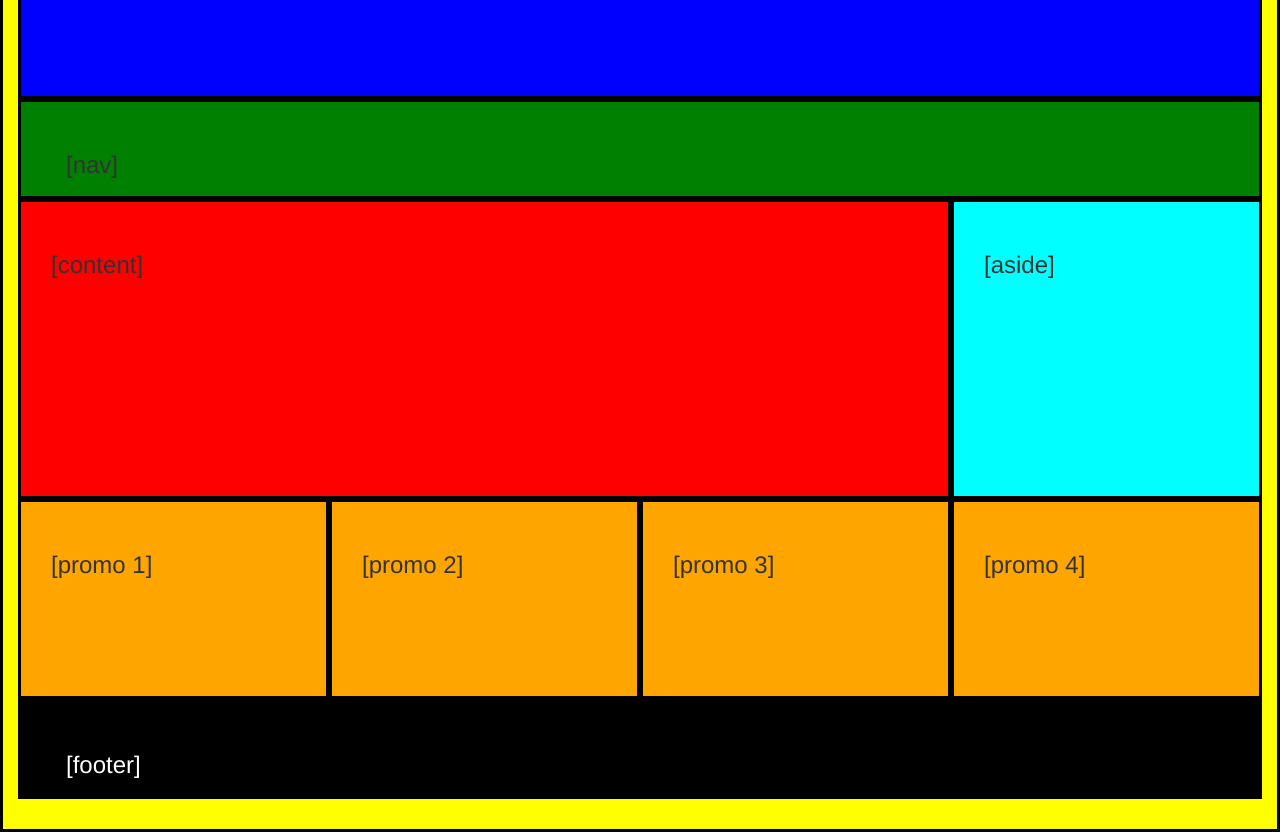
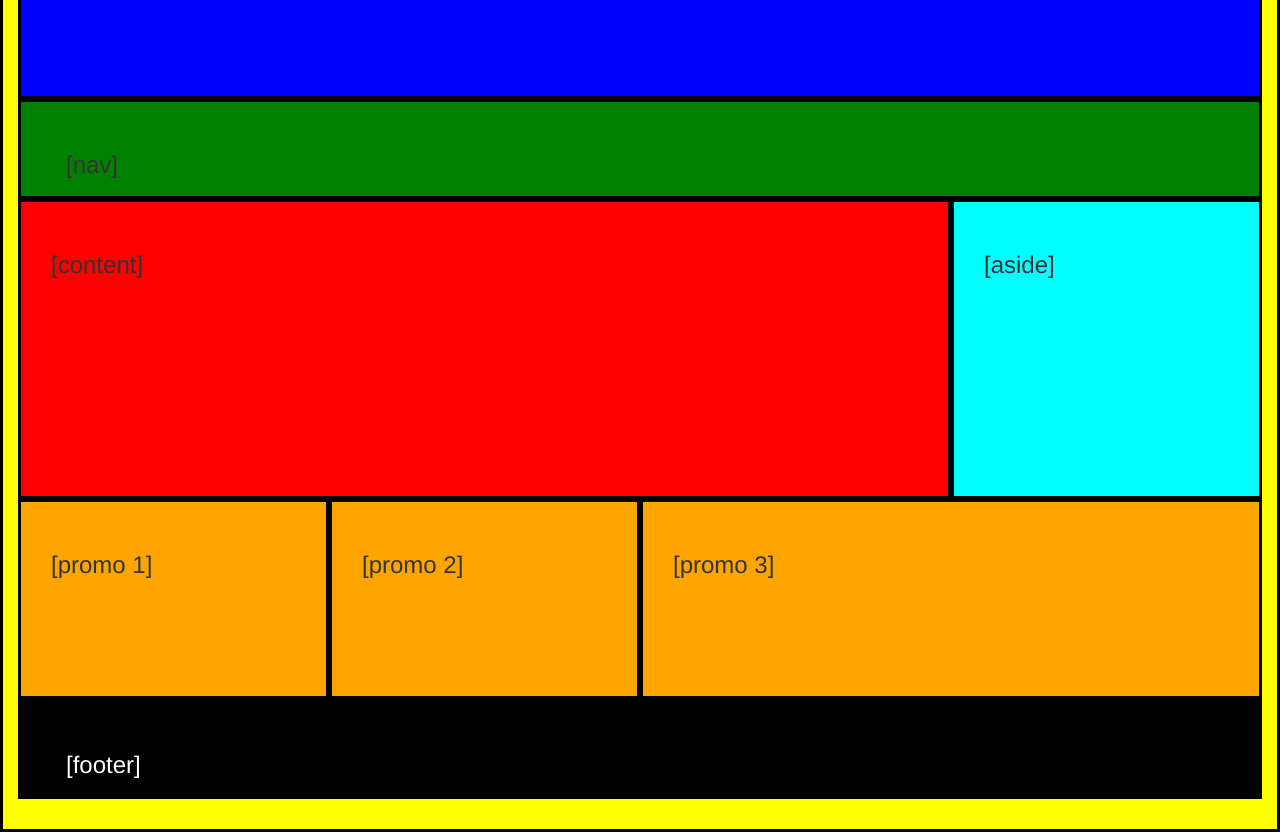
Before and after one commit to Whatahooda/bc2-day2, a plain HTML site: page index.html in a window 1280 px wide. Shown: the part 190-1022 px from the top of the page. Drawn offline with nearby package versions, Linux system fonts and the light colour scheme.

Commit message:
promo modification

```diff
--- a/index.html
+++ b/index.html
@@ -66,11 +66,8 @@
         <div class="col-md-3 promo2">
           <h3>[promo 2]</h3>
         </div>
-        <div class="col-md-3 promo3">
+        <div class="col-md-6 promo3">
           <h3>[promo 3]</h3>
-        </div>
-        <div class="col-md-3 promo4">
-          <h3>[promo 4]</h3>
         </div>
 
       </div>
```
